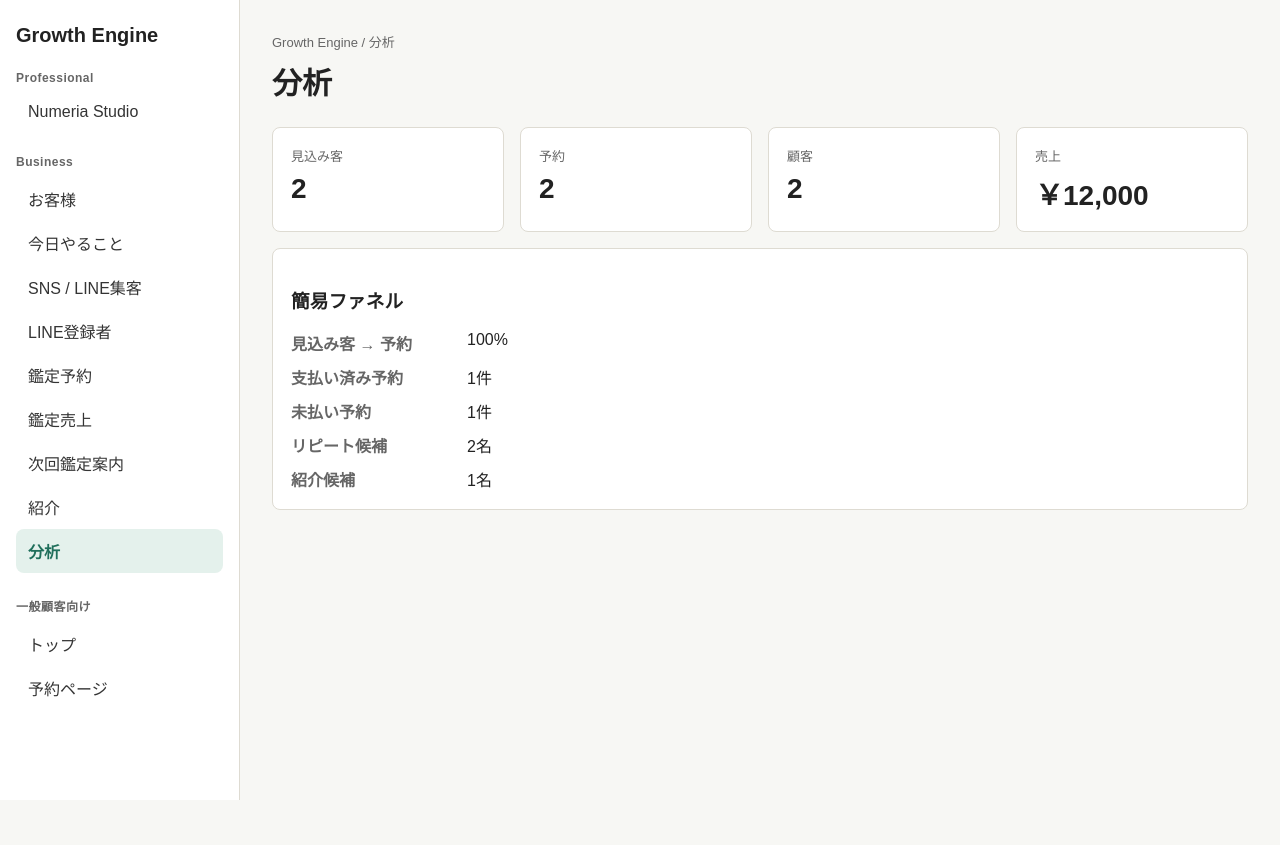
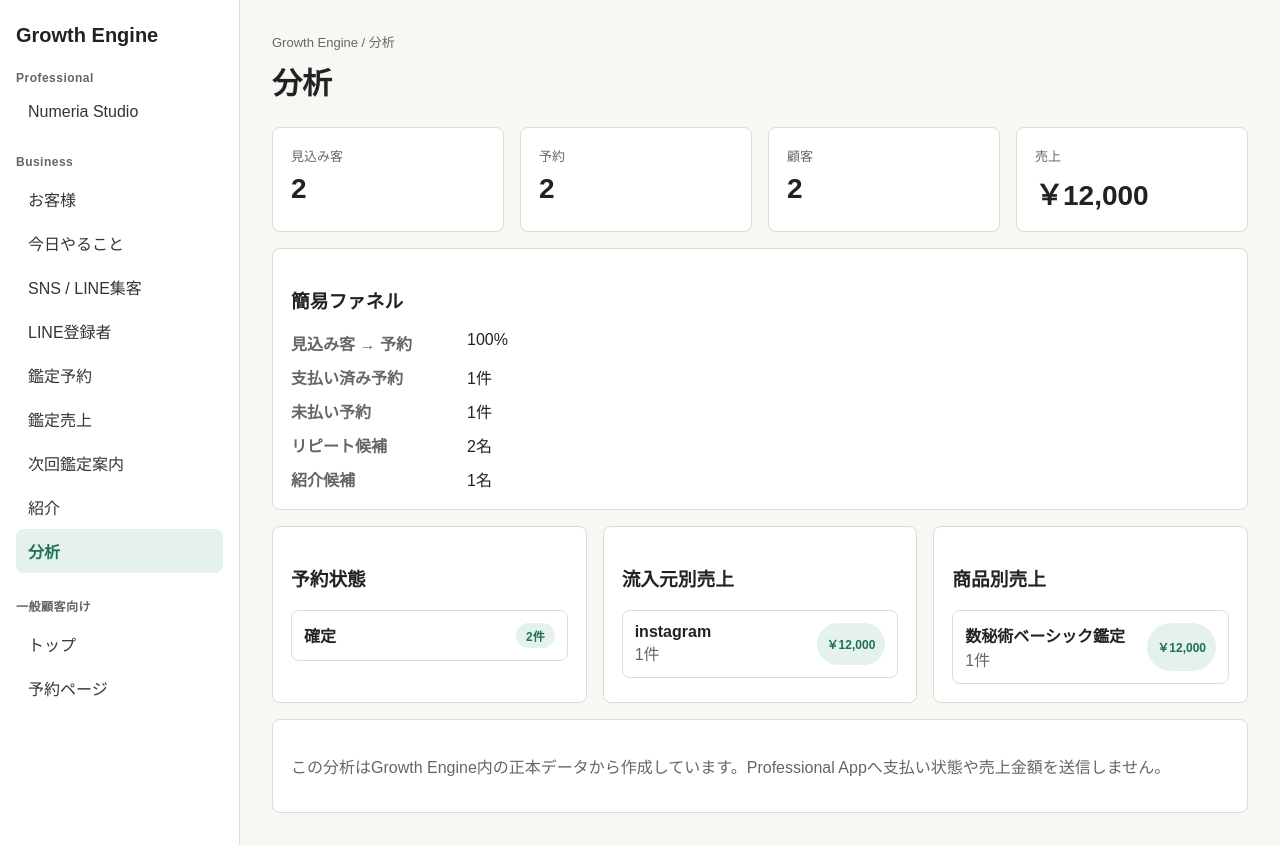
Before and after one commit to karukimori-wq/Growth-Engine, a Next.js app: page /app/business/analytics in a window 1280 px wide. Before the commit the page ends 800 px from the top, so only its background shows below. Built offline with nearby package versions, Linux system fonts and the light colour scheme.

Commit message:
Build out analytics breakdowns

```diff
--- a/src/app/app/business/analytics/page.tsx
+++ b/src/app/app/business/analytics/page.tsx
@@ -1,6 +1,7 @@
 import { demoWorkspace } from "@/lib/mock-data";
 import { getBusinessMenuLabel } from "@/lib/professional-app-registry";
 import { getBusinessMetrics, formatCurrency } from "@/server/business-metrics";
+import { buildReservationsByStatus, buildRevenueByProduct, buildRevenueBySource } from "@/server/business-analytics";
 import { BusinessSidebar } from "../_components/business-sidebar";
 
 export const dynamic = "force-dynamic";
@@ -18,6 +19,9 @@ export default async function AnalyticsPage({ searchParams }: Props) {
   const studioKey = first(query.studioKey) ?? demoWorkspace.professionalStudioType;
   const label = getBusinessMenuLabel("analytics", studioKey);
   const metrics = await getBusinessMetrics(demoWorkspace.id);
+  const reservationsByStatus = buildReservationsByStatus(metrics);
+  const revenueBySource = buildRevenueBySource(metrics);
+  const revenueByProduct = buildRevenueByProduct(metrics);
   const conversionRate = metrics.leads.length > 0
     ? Math.round((metrics.reservations.length / metrics.leads.length) * 100)
     : 0;
@@ -60,6 +64,52 @@ export default async function AnalyticsPage({ searchParams }: Props) {
               <dt>紹介候補</dt><dd>{metrics.referralCandidateCount}名</dd>
             </dl>
           </div>
+          <div className="card span-4">
+            <h3>予約状態</h3>
+            <div className="table-list">
+              {reservationsByStatus.map((row) => (
+                <div className="row-link" key={row.key}>
+                  <strong>{row.label}</strong>
+                  <span className="badge">{row.count}件</span>
+                </div>
+              ))}
+            </div>
+          </div>
+          <div className="card span-4">
+            <h3>流入元別売上</h3>
+            <div className="table-list">
+              {revenueBySource.length > 0 ? revenueBySource.map((row) => (
+                <div className="row-link" key={row.key}>
+                  <span>
+                    <strong>{row.label}</strong>
+                    <br />
+                    <span className="muted">{row.count}件</span>
+                  </span>
+                  <span className="badge">{formatCurrency(row.amount, demoWorkspace.currency)}</span>
+                </div>
+              )) : <p className="muted">支払い済み売上はまだありません。</p>}
+            </div>
+          </div>
+          <div className="card span-4">
+            <h3>商品別売上</h3>
+            <div className="table-list">
+              {revenueByProduct.length > 0 ? revenueByProduct.map((row) => (
+                <div className="row-link" key={row.key}>
+                  <span>
+                    <strong>{row.label}</strong>
+                    <br />
+                    <span className="muted">{row.count}件</span>
+                  </span>
+                  <span className="badge">{formatCurrency(row.amount, demoWorkspace.currency)}</span>
+                </div>
+              )) : <p className="muted">支払い済み売上はまだありません。</p>}
+            </div>
+          </div>
+          <div className="card span-12">
+            <p className="muted">
+              この分析はGrowth Engine内の正本データから作成しています。Professional Appへ支払い状態や売上金額を送信しません。
+            </p>
+          </div>
         </section>
       </main>
     </div>
```
